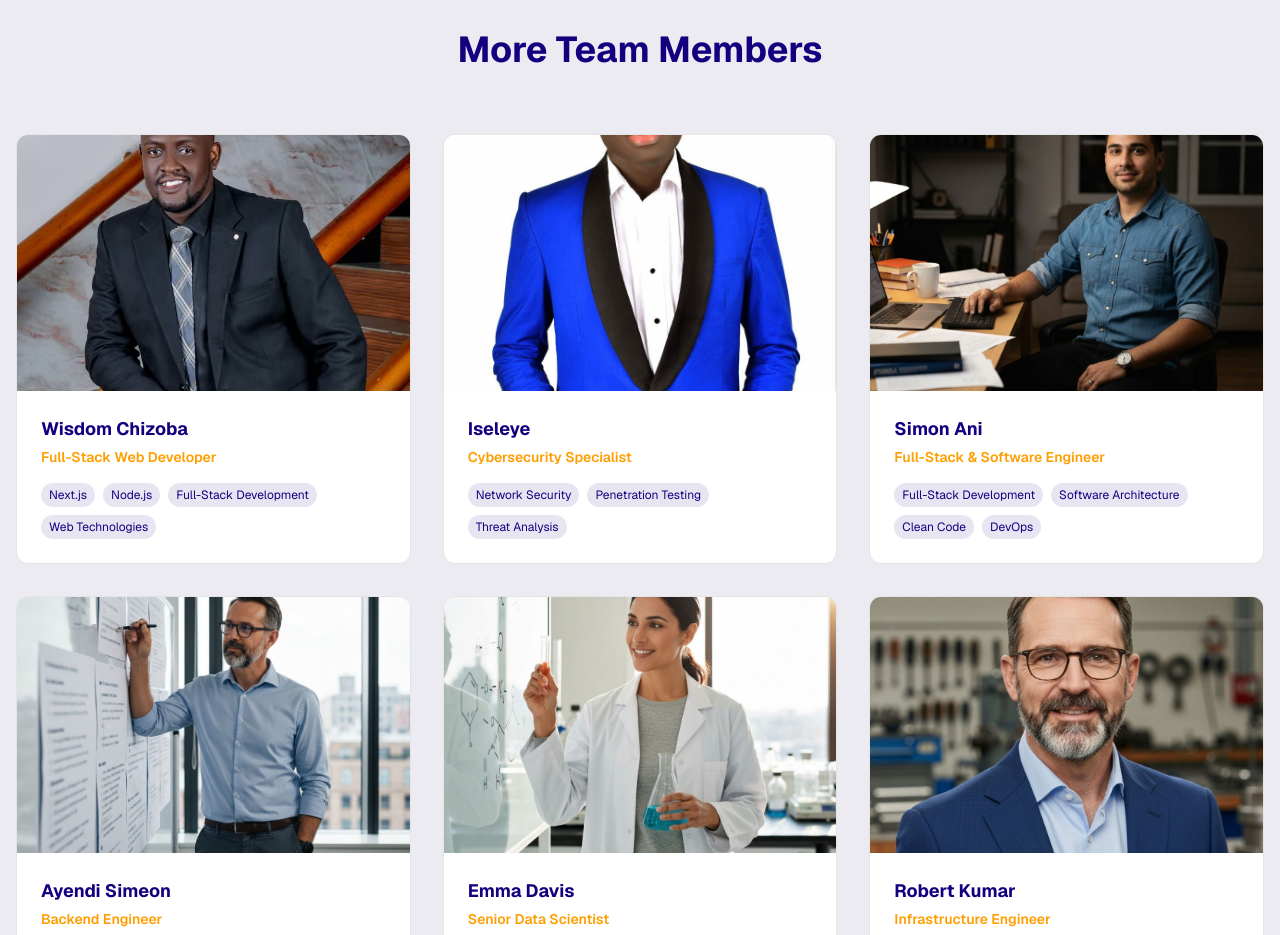
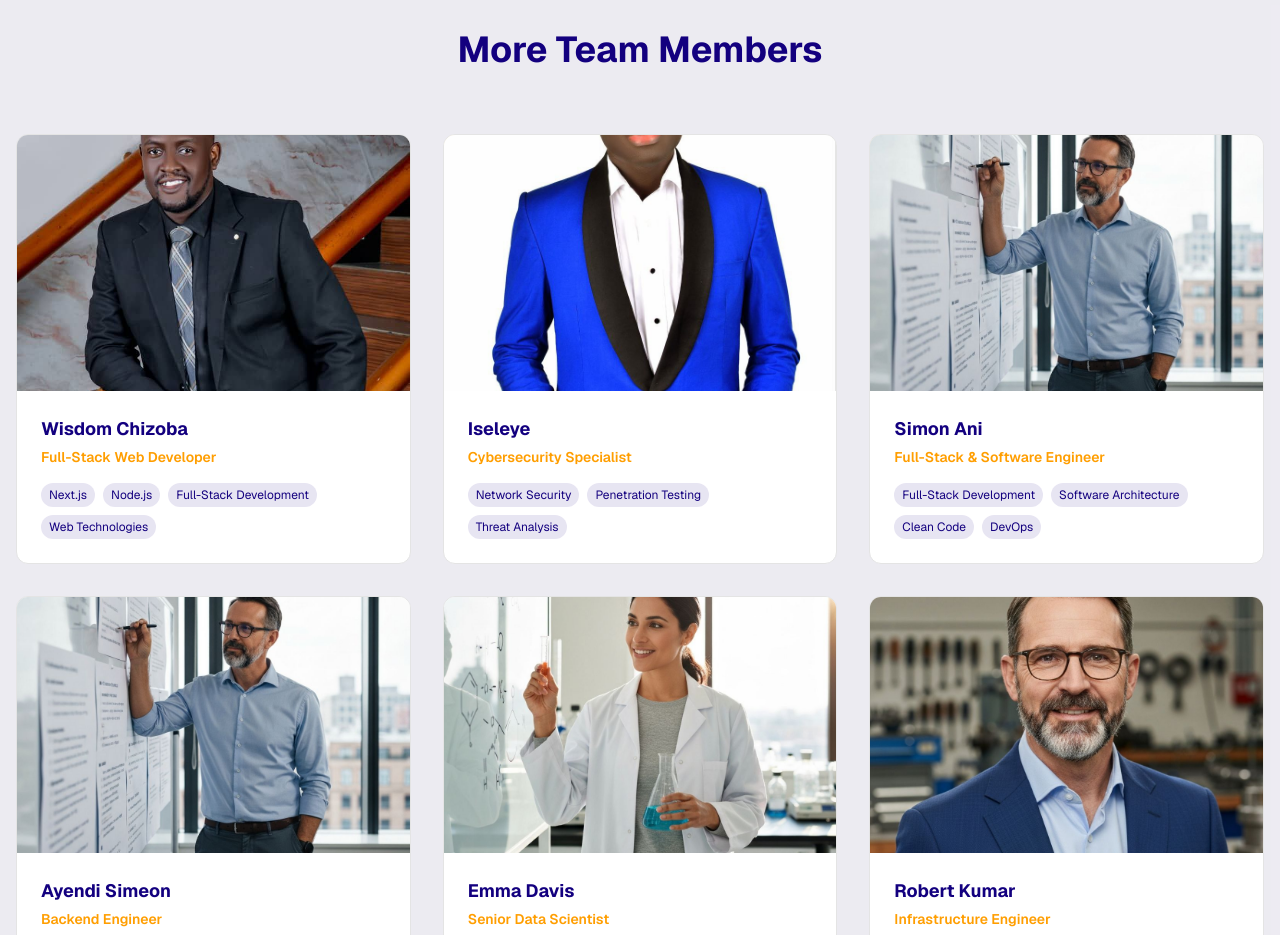
Before and after one commit to Kehinde-Crypto/innovaro-website, a Next.js app: page /team in a window 1280 px wide. Shown: the part 1520-2455 px from the top of the page. Built offline with nearby package versions, Linux system fonts and the light colour scheme.

Commit message:
feat: update Simon Ani's team profile with professional photo
Add new headshot that aligns with brand colors.

#VERCEL_SKIP

Co-authored-by: null <191832900+Kehinde-Crypto@users.noreply.github.com>

```diff
--- a/app/team/page.tsx
+++ b/app/team/page.tsx
@@ -53,7 +53,7 @@ export default function TeamPage() {
       role: "Full-Stack & Software Engineer",
       bio: "Versatile full-stack software engineer with comprehensive expertise in both frontend and backend technologies. Skilled in building scalable applications with modern development practices and clean code architecture.",
       expertise: ["Full-Stack Development", "Software Architecture", "Clean Code", "DevOps"],
-      image: "/simon-ani-fullstack.jpg",
+      image: "/simon-ani-professional.jpg",
     },
     {
       id: 7,
```
Also changed, not shown: public/simon-ani-professional.jpg (added).
